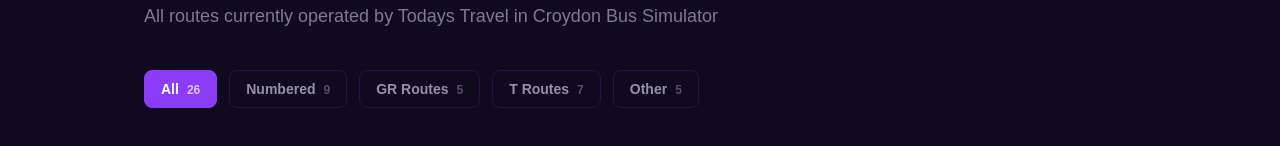
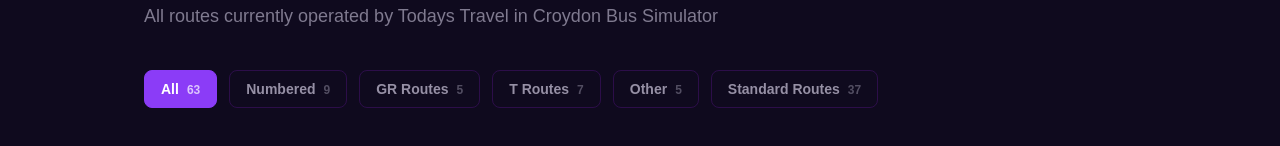
Before and after one commit to XPMaster4865/todays-travel, a Next.js app: page /routes in a window 1280 px wide. Shown: the part 223-369 px from the top of the page. Built offline with nearby package versions, Linux system fonts and the light colour scheme.

Commit message:
Add standard Croydon Bus Simulator game routes alongside custom routes

```diff
--- a/app/portal/route-log/page.tsx
+++ b/app/portal/route-log/page.tsx
@@ -12,6 +12,10 @@ const ROUTE_NUMBERS = [
   "GR", "GR2", "GR3", "GR4", "GR5",
   "T1", "T2", "T3", "T4", "T5", "T6", "T7",
   "W17", "BS1", "P&R", "TC1", "🚌",
+  "50", "60", "64", "75", "109", "119", "130", "157", "166", "194",
+  "197", "198", "250", "264", "289", "312", "367", "403", "405", "407",
+  "412", "433", "450", "455", "466", "468", "S4", "N68", "N250",
+  "TR1", "TR2", "TR3", "RR1", "RR2", "RR3", "RR4", "SCS",
 ];
 
 export default function RouteLog() {
--- a/app/routes/page.tsx
+++ b/app/routes/page.tsx
@@ -28,6 +28,45 @@ const routes = [
   { number: "P&R", from: "Selhurst Park", to: "Woodside Green", type: "other" },
   { number: "TC1", from: "Town Centre", to: "South End", type: "other" },
   { number: "🚌", from: "West Croydon", to: "South End", type: "other" },
+
+  // Standard Croydon Bus Simulator game routes
+  { number: "50", from: "Croydon, Town Centre (Fairfield Halls)", to: "Thornton Heath, Parchmore Road", type: "standard" },
+  { number: "60", from: "Thornton Heath Pond", to: "South Croydon, Bus Garage", type: "standard" },
+  { number: "64", from: "Thornton Heath Pond", to: "South Croydon, Coombe Road", type: "standard" },
+  { number: "75", from: "Croydon, Town Centre (Fairfield Halls)", to: "Norwood Junction", type: "standard" },
+  { number: "109", from: "Thornton Heath Pond", to: "Croydon, Town Centre (Katharine Street)", type: "standard" },
+  { number: "119", from: "Addiscombe Road, Shirley Road", to: "South Croydon, South End", type: "standard" },
+  { number: "130", from: "Thornton Heath, Parchmore Road", to: "Coombe Lane Tram Stop", type: "standard" },
+  { number: "157", from: "West Croydon", to: "Norwood Junction", type: "standard" },
+  { number: "166", from: "West Croydon", to: "South Croydon, Bus Garage", type: "standard" },
+  { number: "194", from: "Addiscombe Road, Shirley Road", to: "West Croydon", type: "standard" },
+  { number: "197", from: "Croydon, Town Centre (Fairfield Halls)", to: "Norwood Junction", type: "standard" },
+  { number: "198", from: "Thornton Heath, High Street", to: "Shirley Road, Addiscombe", type: "standard" },
+  { number: "250", from: "Croydon, Town Centre (Fairfield Halls)", to: "Thornton Heath, Parchmore Road", type: "standard" },
+  { number: "264", from: "Croydon, Town Centre (Katharine Street)", to: "Mitcham Common", type: "standard" },
+  { number: "289", from: "Waddon Marsh", to: "Elmers End", type: "standard" },
+  { number: "312", from: "South Croydon, Bus Garage", to: "Norwood Junction", type: "standard" },
+  { number: "367", from: "West Croydon", to: "Shirley Road, Addiscombe", type: "standard" },
+  { number: "403", from: "West Croydon", to: "South Croydon, Ruskin Parade", type: "standard" },
+  { number: "405", from: "Croydon, Town Centre (Park Street)", to: "South Croydon, South End", type: "standard" },
+  { number: "407", from: "West Croydon", to: "South Croydon, Bus Garage", type: "standard" },
+  { number: "412", from: "Croydon, Town Centre (Katharine Street)", to: "South Croydon, Ruskin Parade", type: "standard" },
+  { number: "433", from: "Croydon, Town Centre (Park Street)", to: "South Croydon, Coombe Road", type: "standard" },
+  { number: "450", from: "West Croydon", to: "Thornton Heath, Parchmore Road", type: "standard" },
+  { number: "455", from: "Beddington Superstore", to: "South Croydon, South End", type: "standard" },
+  { number: "466", from: "Coombe Lane Tram Stop", to: "South Croydon, Bus Garage", type: "standard" },
+  { number: "468", from: "Thornton Heath, High Street", to: "South Croydon, South End", type: "standard" },
+  { number: "S4", from: "Beddington Superstore", to: "Waddon Marsh", type: "standard" },
+  { number: "N68", from: "Thornton Heath, High Street", to: "South Croydon, Bus Garage", type: "standard" },
+  { number: "N250", from: "Thornton Heath, Parchmore Road", to: "Croydon, Town Centre (Fairfield Halls)", type: "standard" },
+  { number: "TR1", from: "Elmers End", to: "West Croydon (via Sandilands)", type: "standard" },
+  { number: "TR2", from: "Elmers End", to: "West Croydon (via Addiscombe)", type: "standard" },
+  { number: "TR3", from: "Coombe Lane", to: "Therapia Lane", type: "standard" },
+  { number: "RR1", from: "South Croydon, South End", to: "Norwood Junction", type: "standard" },
+  { number: "RR2", from: "South Croydon, South End", to: "Norwood Junction Station", type: "standard" },
+  { number: "RR3", from: "West Croydon", to: "Norwood Junction Station", type: "standard" },
+  { number: "RR4", from: "South Croydon, South End", to: "Thornton Heath, Parchmore Road", type: "standard" },
+  { number: "SCS", from: "Norwood Junction (West)", to: "Norwood Junction (East)", type: "standard" },
 ];
 
 const filters = [
@@ -36,6 +75,7 @@ const filters = [
   { label: "GR Routes", value: "gr" },
   { label: "T Routes", value: "t" },
   { label: "Other", value: "other" },
+  { label: "Standard Routes", value: "standard" },
 ];
 
 export default function Routes() {
```
